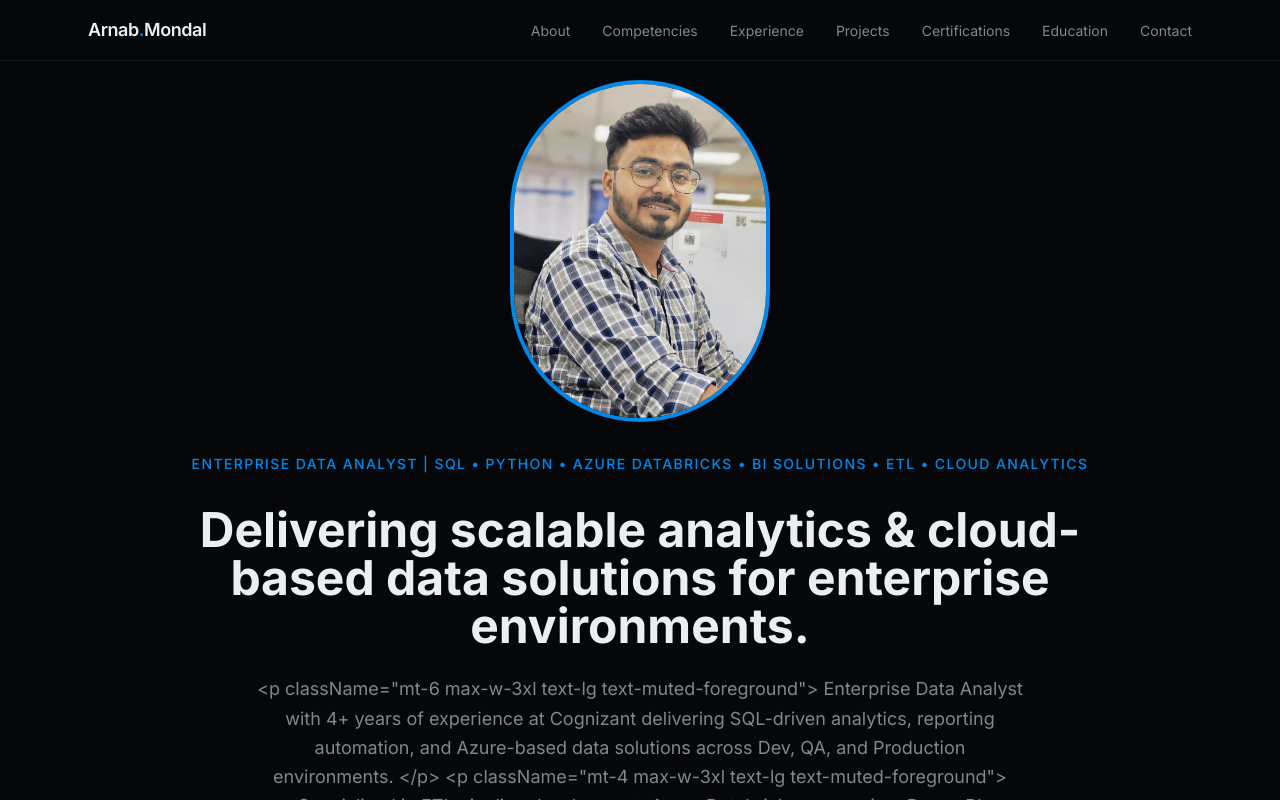
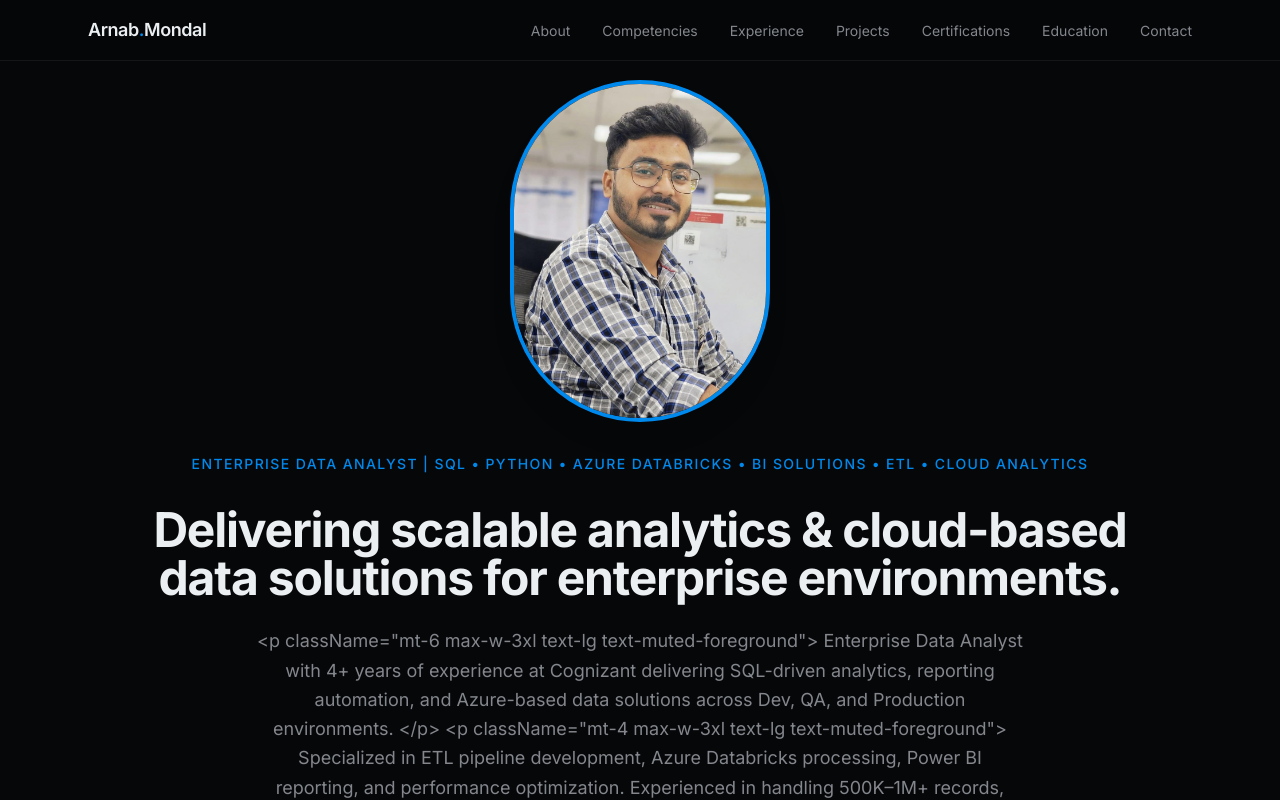
Before and after one commit to ArnabMondal98/Arnab_Portfolio, a Next.js app: page / in a window 1280 px wide. Shown: the top 800 px of the page. Built offline with nearby package versions, Linux system fonts and the light colour scheme.

Commit message:
Update hero.tsx

```diff
--- a/components/hero.tsx
+++ b/components/hero.tsx
@@ -27,7 +27,7 @@ export function Hero() {
         </p>
 
         {/* Main Heading */}
-        <h1 className="mt-8 text-4xl md:text-5xl font-bold">
+        <h1 className="mt-8 text-4xl md:text-5xl font-bold tracking-tight text-foreground">
           {profile.shortHeadline}
         </h1>
 
```
